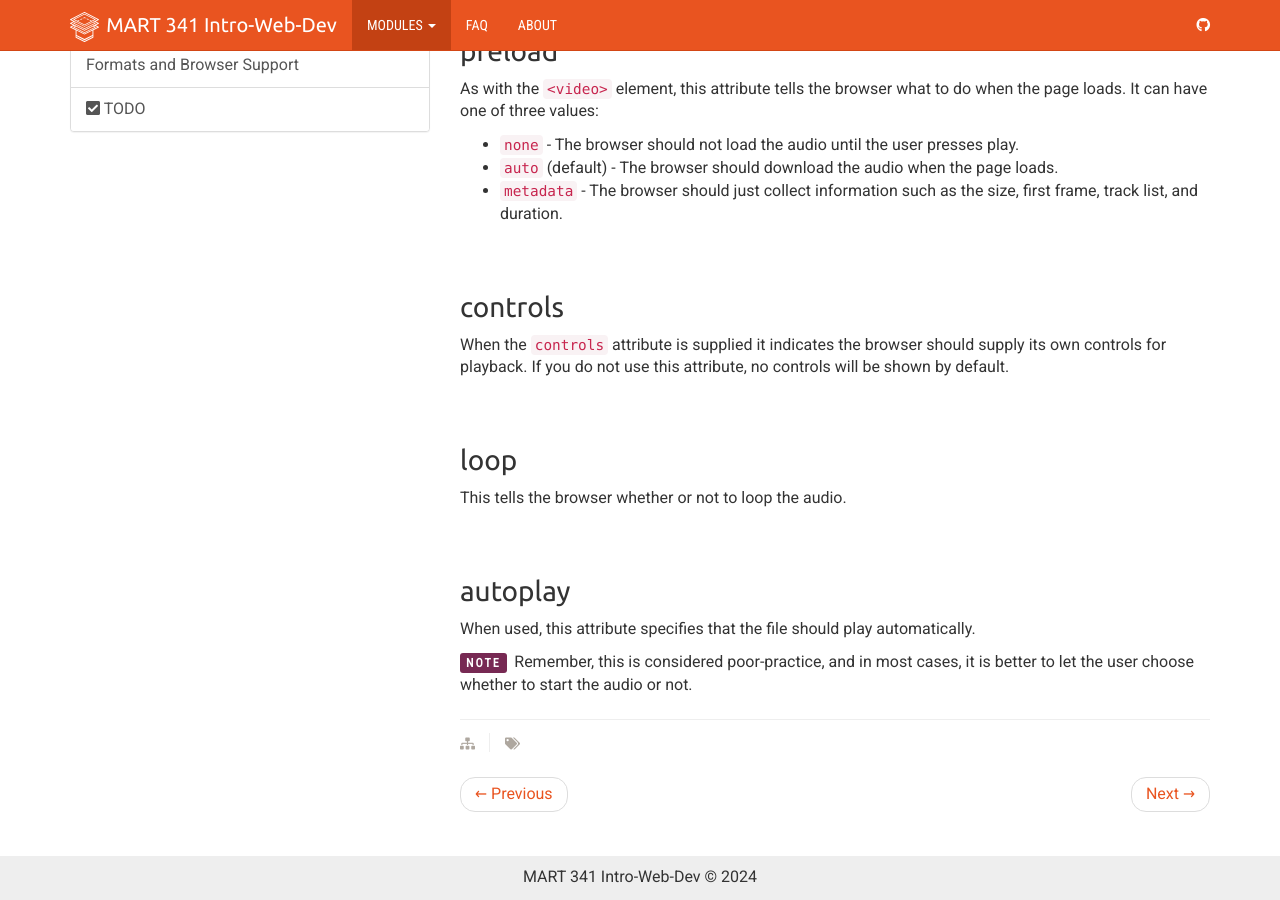
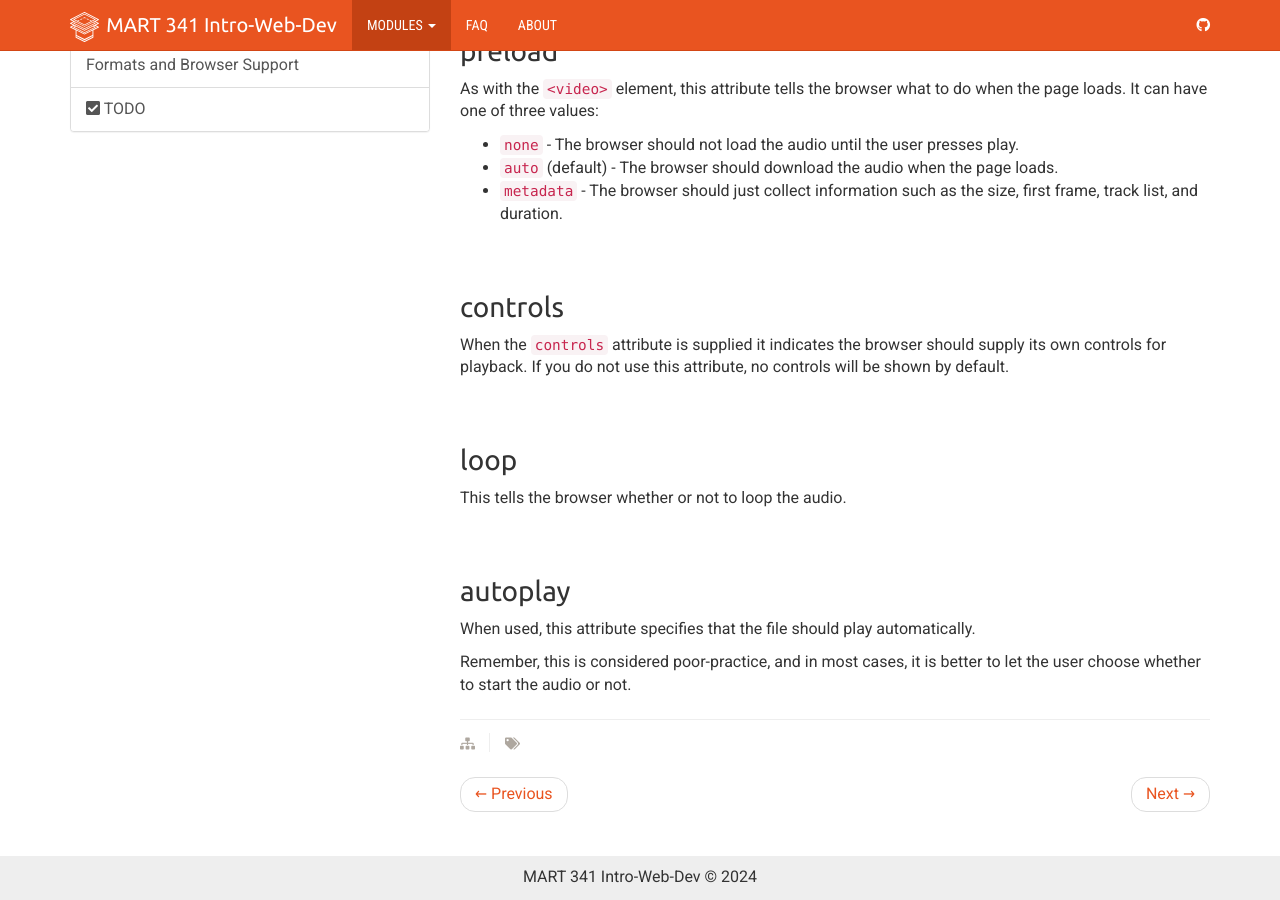
Before and after one commit to Montana-Media-Arts/webDesignFall2024, a Jekyll site: the page built from _docs/topic-07/08-audio/page-05.md, in a window 1280 px wide and 900 px high, scrolled down 729 px. Built offline with Jekyll 4.4.1, drawn with Linux system fonts in a browser that asks for light colours; nearby versions of some CDN libraries.

Commit message:
Made minor edits for clarity.

```diff
--- a/_docs/topic-07/08-audio/page-05.md
+++ b/_docs/topic-07/08-audio/page-05.md
@@ -67,4 +67,4 @@ This tells the browser whether or not to loop the audio.
 ### autoplay
 When used, this attribute specifies that the file should play automatically.
 
-<span class="label label-info">Note</span> Remember, this is considered poor-practice, and in most cases, it is better to let the user choose whether to start the audio or not.
+<span class="label label-info"></span> Remember, this is considered poor-practice, and in most cases, it is better to let the user choose whether to start the audio or not.
```
